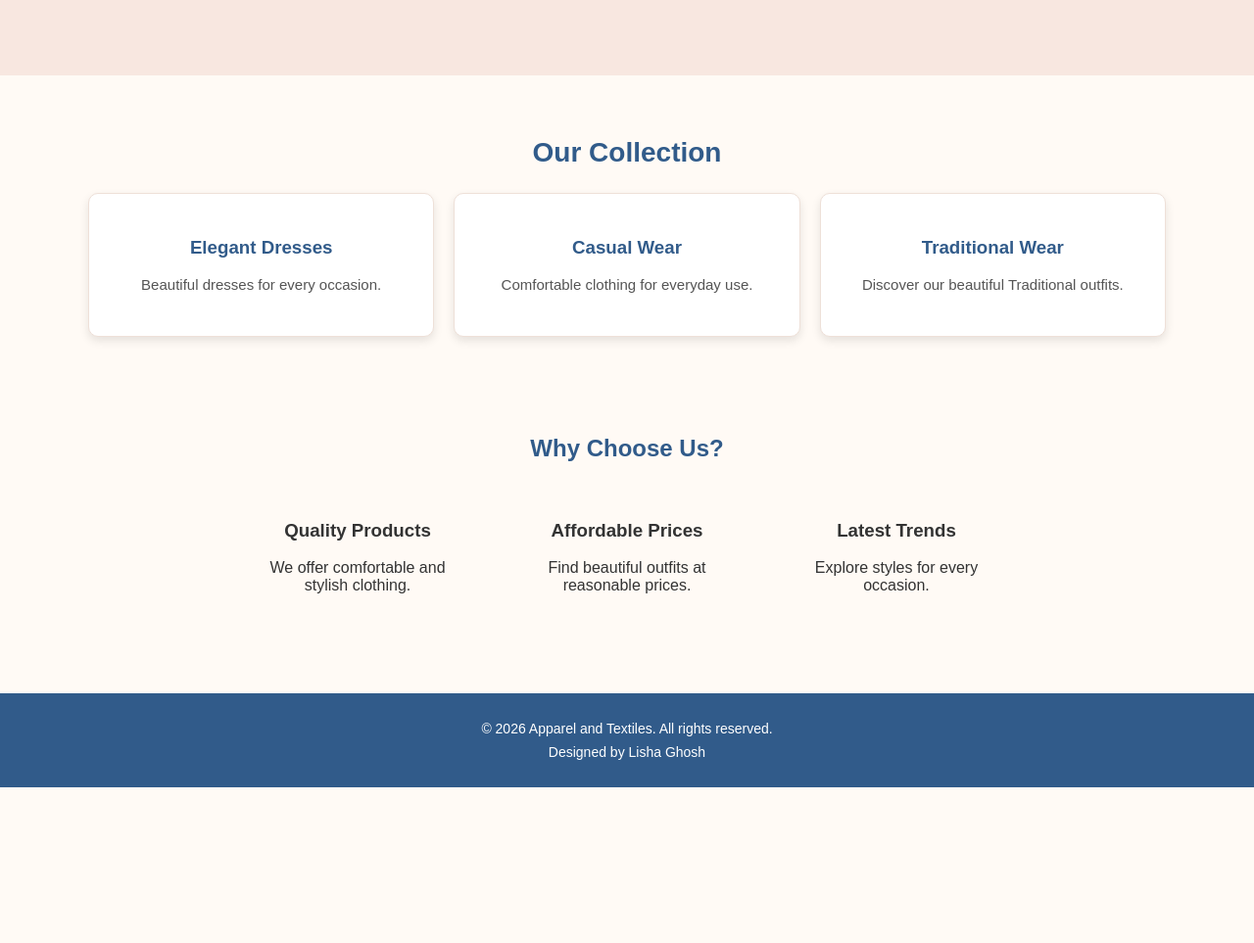
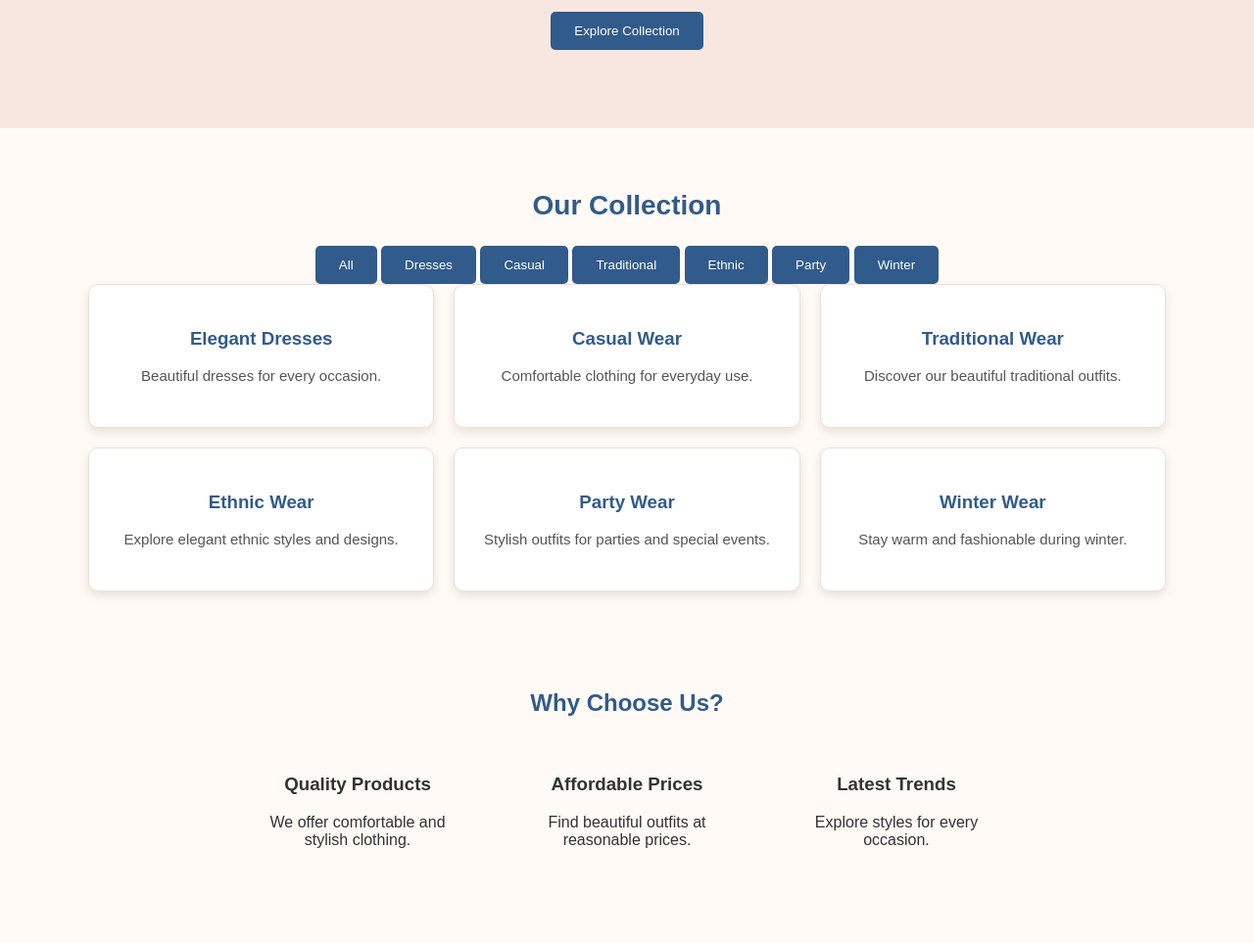
Before and after one commit to lisha-web-project/apparel-website, a plain HTML site: page index.html in a window 1280 px wide. Shown: the part 365-1328 px from the top of the page at 98% size. Before the commit the page ends 1169 px from the top, so only its background shows below. Drawn offline with Linux system fonts and the light colour scheme.

Commit message:
Add files via upload

```diff
--- a/index.html
+++ b/index.html
@@ -7,42 +7,76 @@
 <link rel="stylesheet" href="style.css">
 </head>
 <body>
-<header>
+<header id="home">
     <h1>Apparel and Textiles</h1>
-    <nav>
-        <a href="#">Home</a>
-        <a href="#">Collection</a>
-        <a href="#">About Us</a>
-        <a href="#">Contact</a>
+    <button class="menu-toggle" id="menu-toggle" aria-label="Toggle navigation" aria-expanded="false">
+    ☰
+</button>
+
+<nav id="main-nav">
+    <a href="#home">Home</a>
+    <a href="#collection">Collection</a>
+    <a href="#about">About Us</a>
+    <a href="#contact">Contact</a>
 </nav>
     </header>
 
     <main>
         <section class="hero">
             <h2>Style that speaks for you</h2>
-            <button>
+            <button id="explore-btn">
                 Explore Collection
             </button>
         </section>
-        <section class="collection">
+        <section class="collection"
+        id="collection">
             <h2 class="collection-title">Our Collection</h2>
+           <div class="filter-buttons">
+    <button class="filter-btn active" data-filter="all">All</button>
+    <button class="filter-btn" data-filter="dresses">Dresses</button>
+    <button class="filter-btn" data-filter="casual">Casual</button>
+    <button class="filter-btn" data-filter="traditional">Traditional</button>
+    <button class="filter-btn" data-filter="ethnic">Ethnic</button>
+    <button class="filter-btn" data-filter="party">Party</button>
+    <button class="filter-btn" data-filter="winter">Winter</button>
+</div>
+
 <div class="product-container">
-                <div class="product-card">
+
+    <div class="product-card" data-category="dresses">
         <h3>Elegant Dresses</h3>
         <p>Beautiful dresses for every occasion.</p>
     </div>
-                <div class="product-card">
+
+    <div class="product-card" data-category="casual">
         <h3>Casual Wear</h3>
         <p>Comfortable clothing for everyday use.</p>
     </div>
-                <div class="product-card">
+
+    <div class="product-card" data-category="traditional">
         <h3>Traditional Wear</h3>
-                    <p>Discover our beautiful Traditional outfits.</p>
+        <p>Discover our beautiful traditional outfits.</p>
+    </div>
+
+    <div class="product-card" data-category="ethnic">
+        <h3>Ethnic Wear</h3>
+        <p>Explore elegant ethnic styles and designs.</p>
+    </div>
+
+    <div class="product-card" data-category="party">
+        <h3>Party Wear</h3>
+        <p>Stylish outfits for parties and special events.</p>
+    </div>
+
+    <div class="product-card" data-category="winter">
+        <h3>Winter Wear</h3>
+        <p>Stay warm and fashionable during winter.</p>
     </div>
 
 </div>
         </section>
-        <section class="benefits">
+        <section class="benefits"
+        id="about">
     <h2>Why Choose Us?</h2>
 
     <div class="benefit-container">
@@ -63,9 +97,10 @@
     </div>
 </section>
     </main>
-    <footer>
+    <footer id="contact">
     <p>&copy; 2026 Apparel and Textiles. All rights reserved.</p>
     <p>Designed by Lisha Ghosh</p>
 </footer>
+<script src="script.js"></script>
 </body>
 </html>
```
Lines whose indentation alone changed are shown as unchanged.
